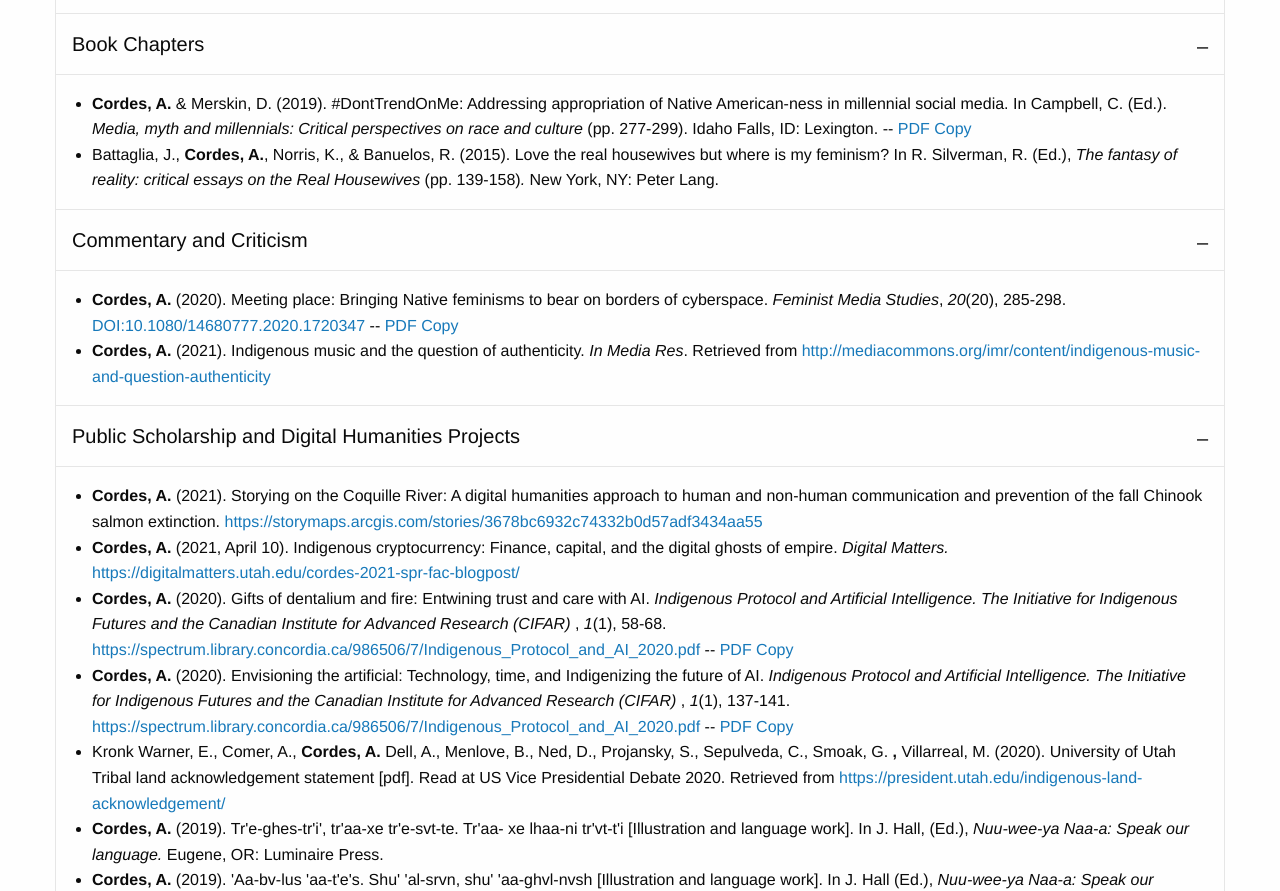
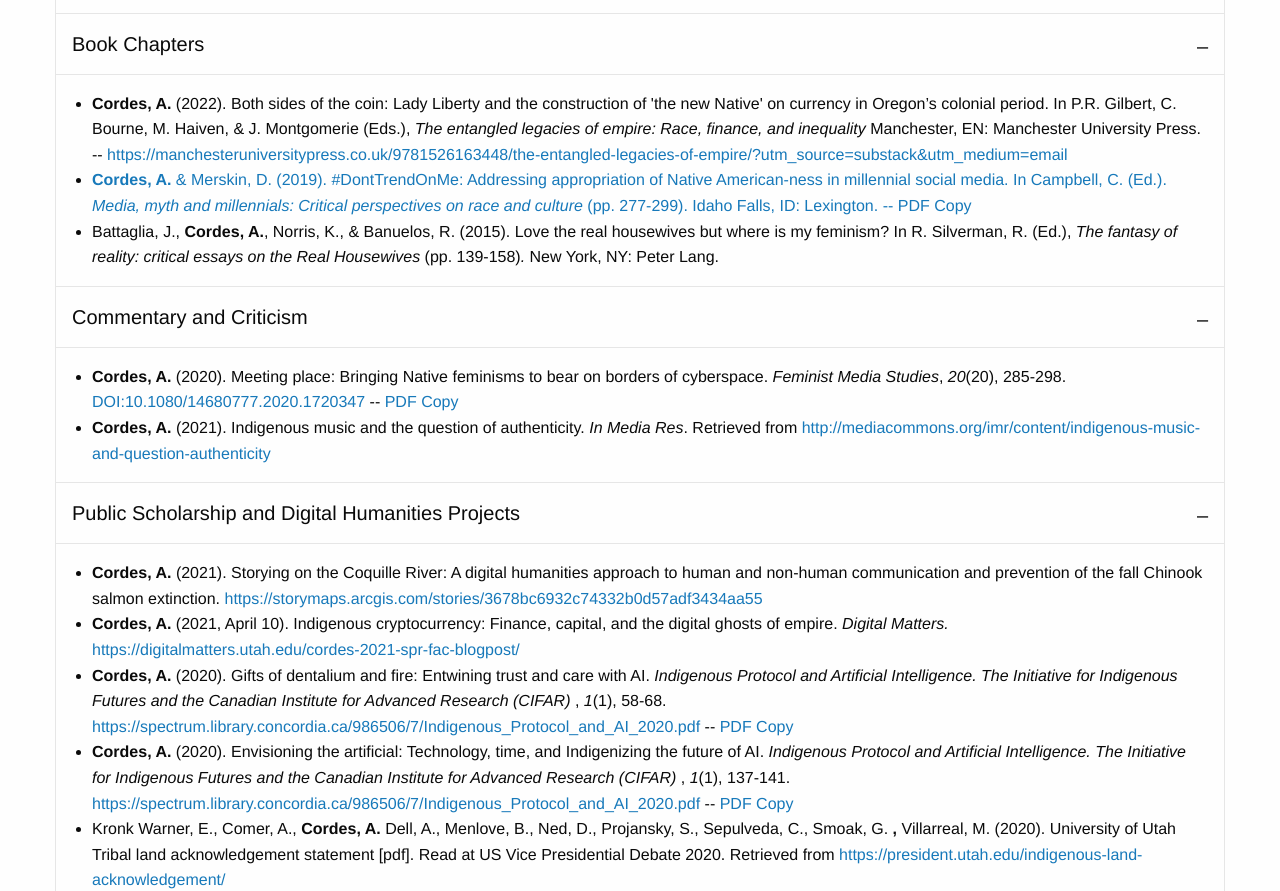
Before and after one commit to AshleyCordes/ashleycordes.github.io, a website: page index.html in a window 1280 px wide. Shown: the part 2953-3844 px from the top of the page. Drawn offline with Linux system fonts and the light colour scheme.

Commit message:
Update index.html
Add Book Chapter

```diff
--- a/index.html
+++ b/index.html
@@ -296,6 +296,18 @@
                             <ul>
                               <li>
                                   <strong>Cordes, A.</strong>
+                                  (2022).  Both sides of the coin: Lady Liberty and the construction of 'the new Native' on currency in Oregon’s colonial period. In P.R. Gilbert, C. Bourne, M. Haiven, & J. Montgomerie (Eds.),
+                                  <em>
+                                      The entangled legacies of empire: Race, finance, and inequality
+                                  </em>
+                                  Manchester, EN: Manchester University Press.
+                                  --
+                                  <a href=" https://manchesteruniversitypress.co.uk/9781526163448/the-entangled-legacies-of-empire/?utm_source=substack&utm_medium=email"
+                                  >  https://manchesteruniversitypress.co.uk/9781526163448/the-entangled-legacies-of-empire/?utm_source=substack&utm_medium=email
+                              </li>
+
+                              <li>
+                                  <strong>Cordes, A.</strong>
                                   &amp; Merskin, D. (2019). #DontTrendOnMe: Addressing appropriation of
                                   Native American-ness in millennial social media. In Campbell, C. (Ed.).
                                   <em>
```
